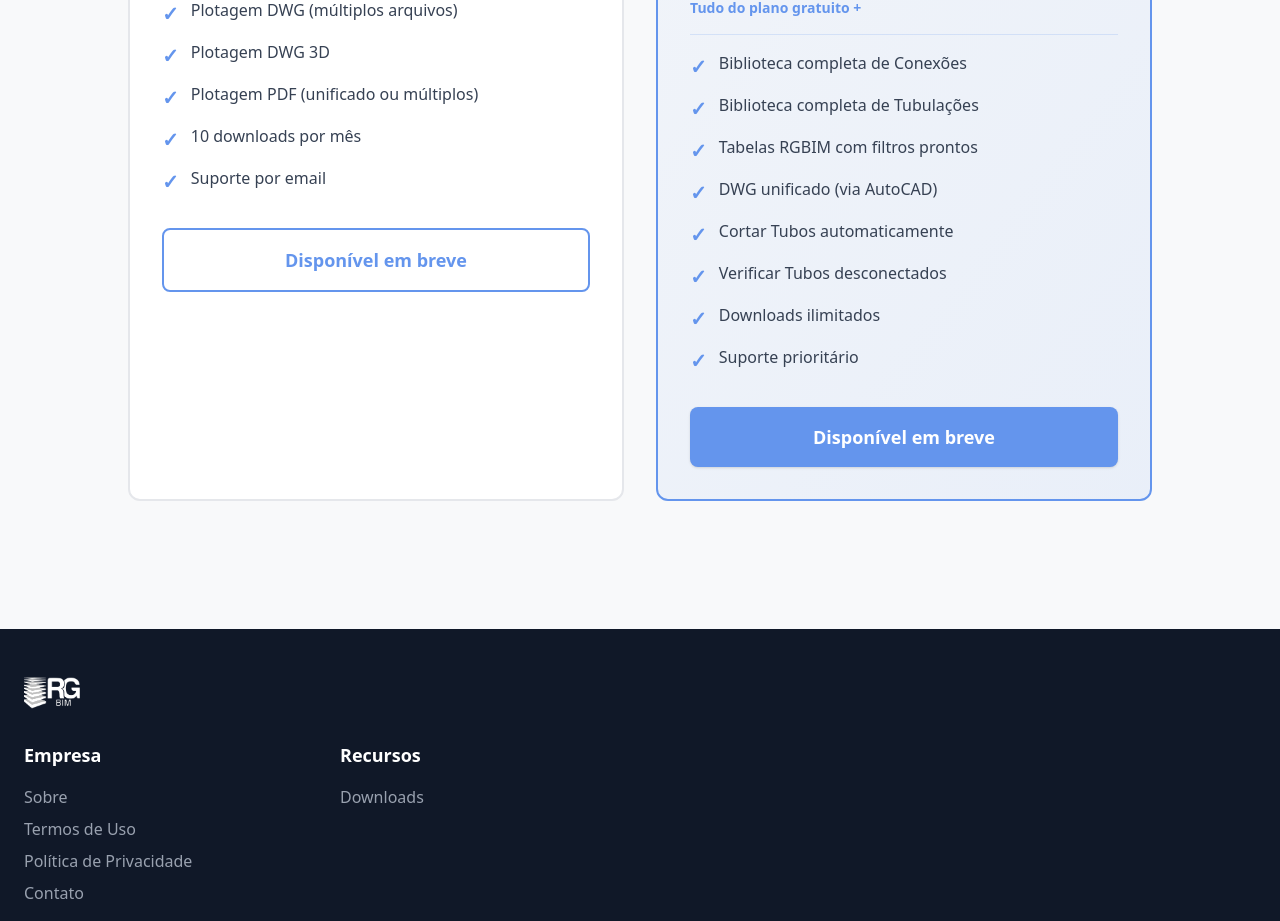
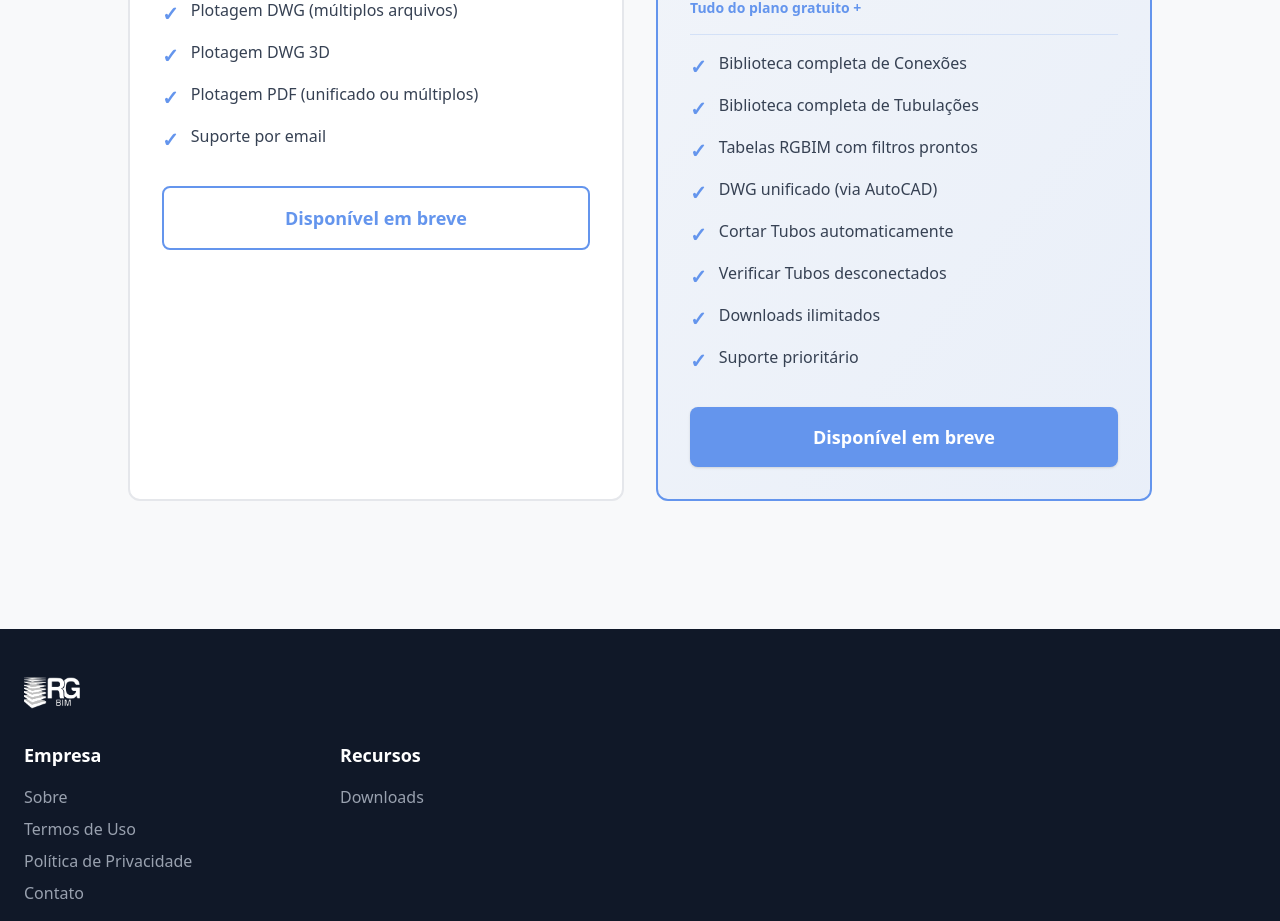
Before and after one commit to YuryLandau/rg_project, a React (Vite) app: page / in a window 1280 px wide. Shown: the part 4936-5857 px from the top of the page. Built offline with nearby package versions, Linux system fonts and the light colour scheme; no server answers.

Commit message:
[fix] Remove texto das páginas

```diff
--- a/src/pages/Home.tsx
+++ b/src/pages/Home.tsx
@@ -306,10 +306,6 @@ export const Home = () => {
                                     </li>
                                     <li className="flex items-start gap-3">
                                         <span className="text-primary font-bold text-xl shrink-0 mt-0.5">✓</span>
-                                        <span className="text-gray-700">10 downloads por mês</span>
-                                    </li>
-                                    <li className="flex items-start gap-3">
-                                        <span className="text-primary font-bold text-xl shrink-0 mt-0.5">✓</span>
                                         <span className="text-gray-700">Suporte por email</span>
                                     </li>
                                 </ul>
--- a/src/pages/Subscribe.tsx
+++ b/src/pages/Subscribe.tsx
@@ -26,7 +26,6 @@ const plans: Plan[] = [
             'Plotagem DWG (múltiplos arquivos)',
             'Plotagem DWG 3D',
             'Plotagem PDF (unificado ou múltiplos)',
-            '10 downloads por mês',
             'Suporte por email',
             'Documentação básica'
         ]
```
